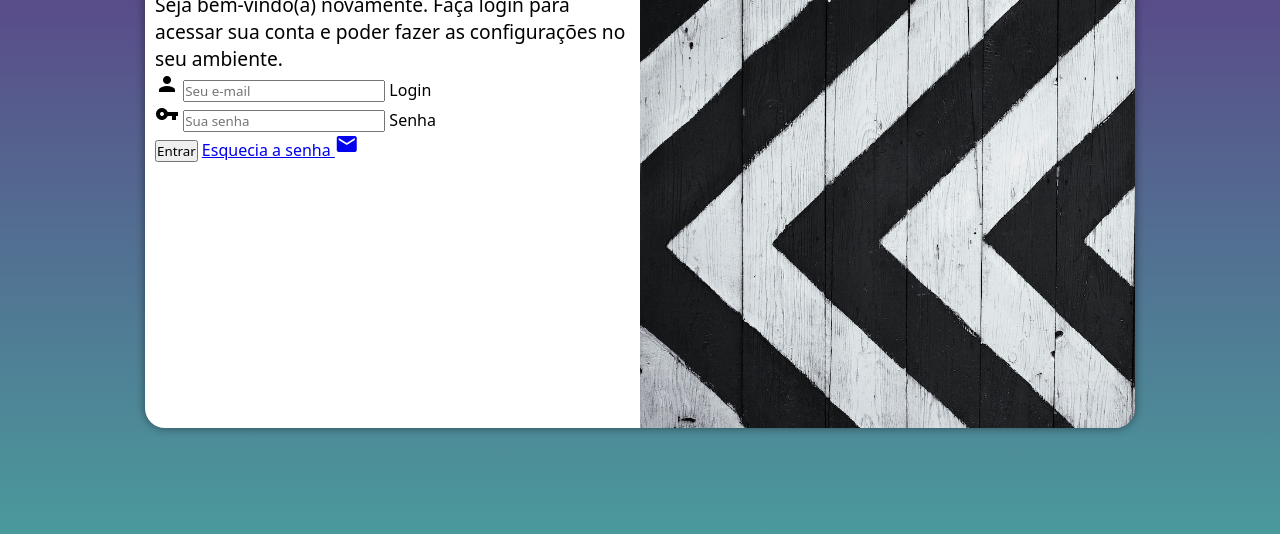
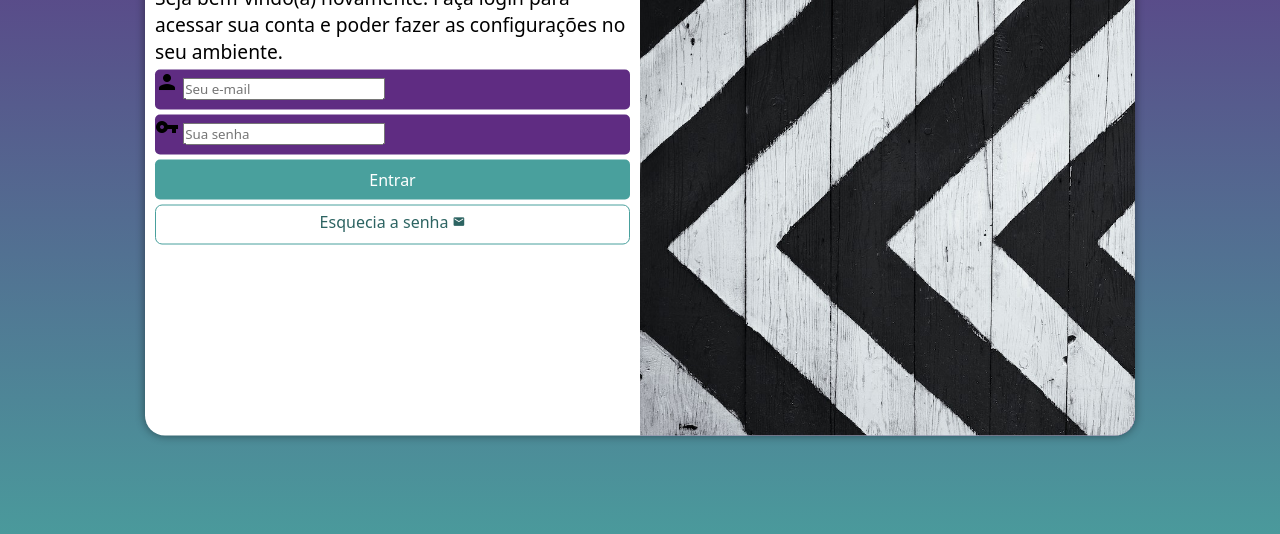
Before and after one commit to paulorag/projeto-login, a plain HTML site: page index.html in a window 1280 px wide. Shown: the part 222-756 px from the top of the page. Drawn offline with Linux system fonts and the light colour scheme.

Commit message:
adicionando mais estilos ao formulário

```diff
--- a/index.html
+++ b/index.html
@@ -30,7 +30,7 @@
                         <label for="isenha">Senha</label>
                     </div>
                     <input type="submit" value="Entrar">
-                    <a href="esqueci.html">Esquecia a senha <i class="material-icons">mail</i></a>
+                    <a href="esqueci.html" class="botao">Esquecia a senha <i class="material-icons">mail</i></a>
                 </form>
             </div>
         </section>
--- a/style/style.css
+++ b/style/style.css
@@ -3,6 +3,8 @@
 :root {
     --roxo: #5f2c82;
     --verde: #49a09d;
+    --verde-escuro: #2d6462;
+    --verde-claro: #6cd3cf;
 }
 
 * {
@@ -34,7 +36,7 @@ section#login {
 
     background-color: white;
     width: 250px;
-    height: 500px;
+    height: 515px;
     border-radius: 20px;
     box-shadow: 0px 0px 10px rgba(0, 0, 0, 0.450);
 
@@ -63,3 +65,55 @@ div#form>h1 {
 div#form>p {
     font-size: .8em;
 }
+
+form>div.campo {
+    background-color: var(--roxo);
+    display: block;
+    width: 100%;
+    height: 40px;
+    border-radius: 5px;
+    margin: 5px 0px;
+}
+
+div.campo>label {
+    display: none;
+}
+
+form>input[type=submit] {
+    display: block;
+    font-size: 1em;
+    width: 100%;
+    height: 40px;
+    background-color: var(--verde);
+    color: white;
+    border: none;
+    border-radius: 5px;
+    cursor: pointer;
+}
+
+form>input[type=submit]:hover {
+    background-color: var(--verde-escuro);
+}
+
+form>a.botao {
+    display: block;
+    text-align: center;
+    font-size: 1em;
+    width: 100%;
+    height: 40px;
+    padding-top: 5px;
+    margin-top: 5px;
+    background-color: white;
+    color: var(--verde-escuro);
+    border: 1px solid var(--verde);
+    border-radius: 7px;
+    text-decoration: none;
+}
+
+form>a.botao:hover {
+    background-color: var(--verde-claro);
+}
+
+form>a.botao>i {
+    font-size: .8em;
+}
```
